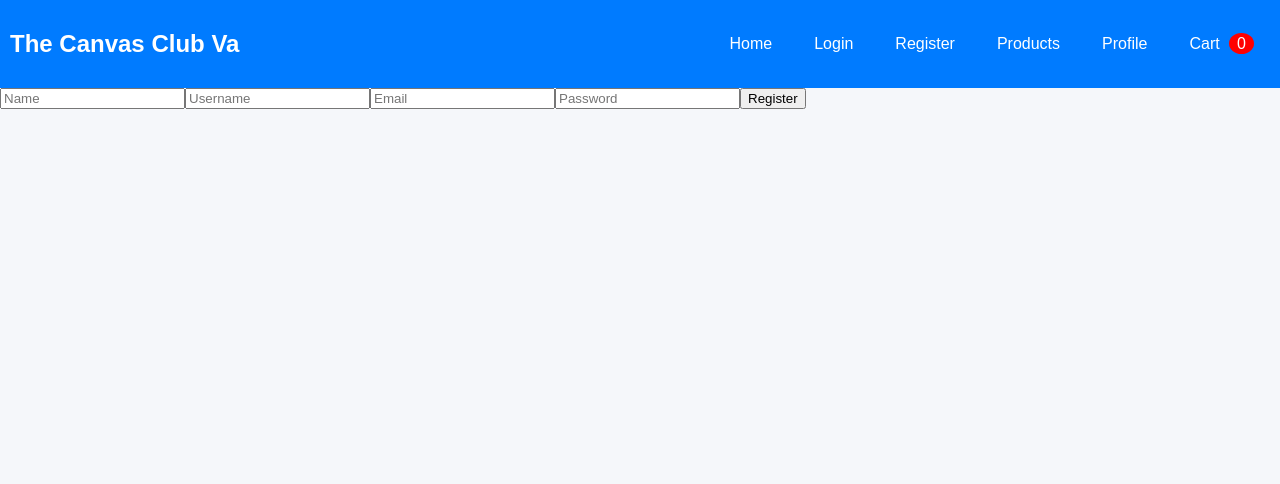
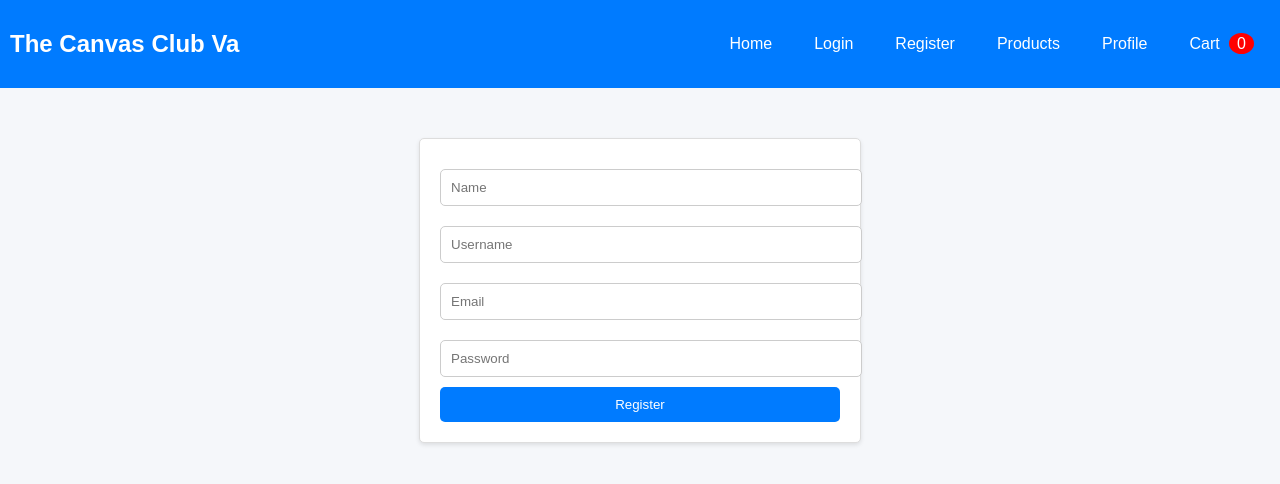
Before and after one commit to Whuss88/TCC, a React (Create React App) app in the folder the-canvas-club-va/: page /register in a window 1280 px wide. Shown: the top 484 px of the page. Built offline with nearby package versions, Linux system fonts and the light colour scheme.

Commit message:
added feature to redirect user after logging in

```diff
--- a/the-canvas-club-va/src/App.js
+++ b/the-canvas-club-va/src/App.js
@@ -1,14 +1,14 @@
 import React from 'react';
 import { BrowserRouter as Router, Route, Routes } from 'react-router-dom';
-import Navbar from './components/Navbar/Navbar';
-import HomePage from './components/Home/HomePage';
-import Login from './components/Auth/Login';
-import Register from './components/Auth/Register';
-import ProductList from './components/Products/ProductList';
-import ProductDetail from './components/Products/ProductDetails';
-import UserProfile from './components/User/UserProfile';
-import EditProfile from './components/User/EditProfile';
-import Cart from './components/Cart/Cart';
+import Navbar from './components/Navbar/Navbar'; // Ensure correct path and capitalization
+import HomePage from './components/Home/HomePage'; // Ensure correct path and capitalization
+import Login from './components/Auth/Login';// Ensure correct path and capitalization
+import Register from './components/Auth/Register'; // Ensure correct path and capitalization
+import ProductList from './components/Products/ProductList'; // Ensure correct path and capitalization
+import ProductDetails from './components/Products/ProductDetails'; // Ensure correct path and capitalization
+import UserProfile from './components/User/UserProfile'; // Ensure correct path and capitalization
+import EditProfile from './components/User/EditProfile'; // Ensure correct path and capitalization
+import Cart from './components/Cart/Cart'; // Ensure correct path and capitalization
 
 const App = () => {
   return (
@@ -19,7 +19,7 @@ const App = () => {
         <Route path="/login" element={<Login />} />
         <Route path="/register" element={<Register />} />
         <Route path="/products" element={<ProductList />} />
-        <Route path="/products/:id" element={<ProductDetail />} />
+        <Route path="/products/:id" element={<ProductDetails />} />
         <Route path="/profile" element={<UserProfile />} />
         <Route path="/edit-profile" element={<EditProfile />} />
         <Route path="/cart" element={<Cart />} />
--- a/the-canvas-club-va/src/components/Auth/Login.js
+++ b/the-canvas-club-va/src/components/Auth/Login.js
@@ -1,16 +1,25 @@
 import React, { useState } from 'react';
-import AuthService from '../../services/AuthService';
+import axios from 'axios';
+import { useNavigate } from 'react-router-dom'; // Import useNavigate
 import './Login.css';
 
 const Login = () => {
   const [username, setUsername] = useState('');
   const [password, setPassword] = useState('');
+  const navigate = useNavigate(); // Initialize useNavigate
 
   const handleLogin = (e) => {
     e.preventDefault();
-    AuthService.login(username, password).then(() => {
-      // Redirect to user account page or display a message
-    });
+    axios.post('http://localhost:5000/api/auth/login', { username, password })
+      .then(response => {
+        // Store the token (optional)
+        localStorage.setItem('token', response.data.token);
+        // Navigate to the user profile page
+        navigate('/profile');
+      })
+      .catch(error => {
+        console.error('There was an error logging in!', error);
+      });
   };
 
   return (
--- a/the-canvas-club-va/src/components/Auth/Register.js
+++ b/the-canvas-club-va/src/components/Auth/Register.js
@@ -1,5 +1,5 @@
 import React, { useState } from 'react';
-import AuthService from '../../services/AuthService';
+import axios from 'axios';
 import './Register.css';
 
 const Register = () => {
@@ -10,13 +10,17 @@ const Register = () => {
 
   const handleRegister = (e) => {
     e.preventDefault();
-    AuthService.register(name, username, email, password).then(() => {
-      // Redirect to login page or display a message
-    });
+    axios.post('http://localhost:5000/api/auth/register', { name, username, email, password })
+      .then(response => {
+        alert('Registration successful!');
+      })
+      .catch(error => {
+        console.error('There was an error registering the user!', error);
+      });
   };
 
   return (
-    <form onSubmit={handleRegister}>
+    <form onSubmit={handleRegister} className="register-form">
       <input type="text" placeholder="Name" value={name} onChange={(e) => setName(e.target.value)} />
       <input type="text" placeholder="Username" value={username} onChange={(e) => setUsername(e.target.value)} />
       <input type="email" placeholder="Email" value={email} onChange={(e) => setEmail(e.target.value)} />
```
